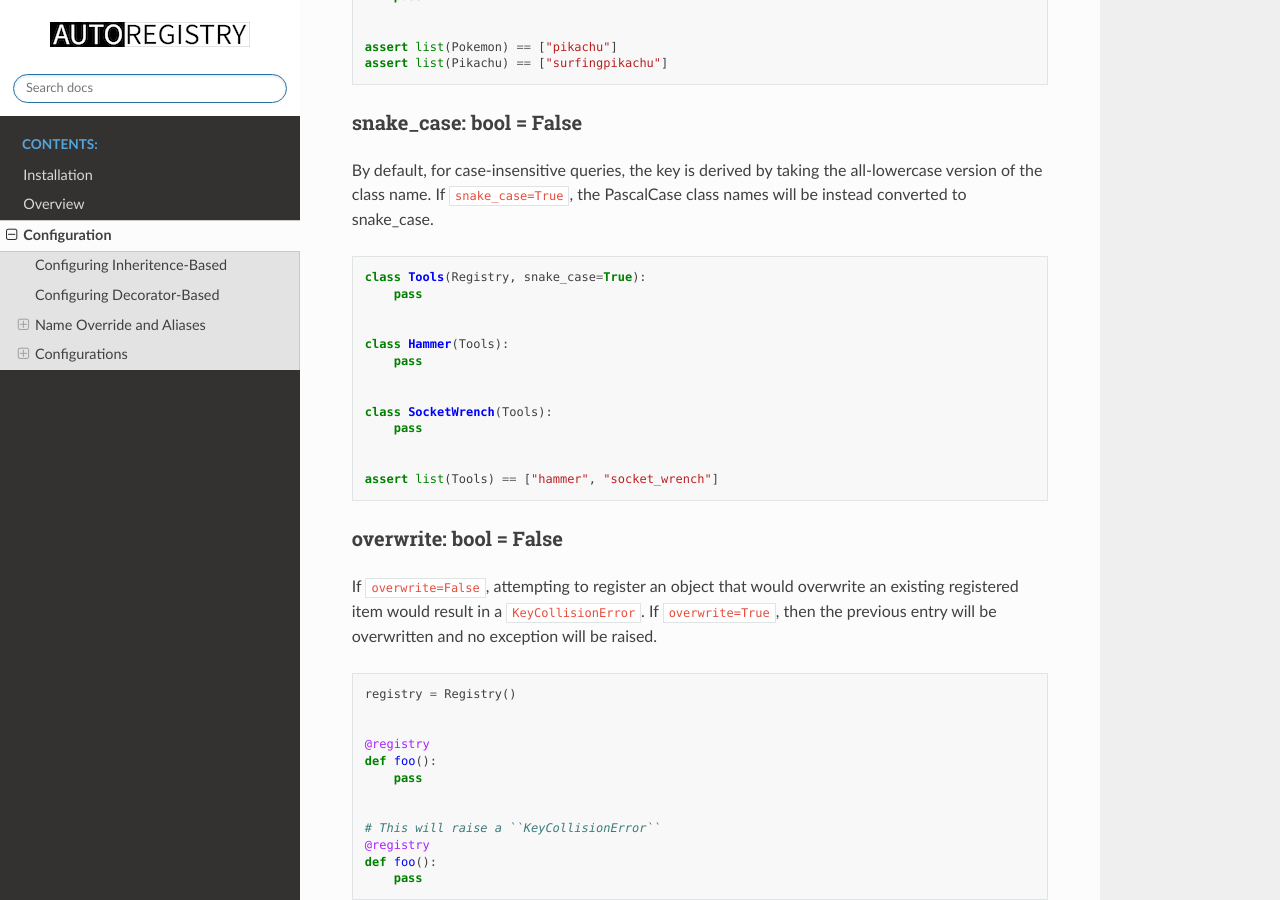
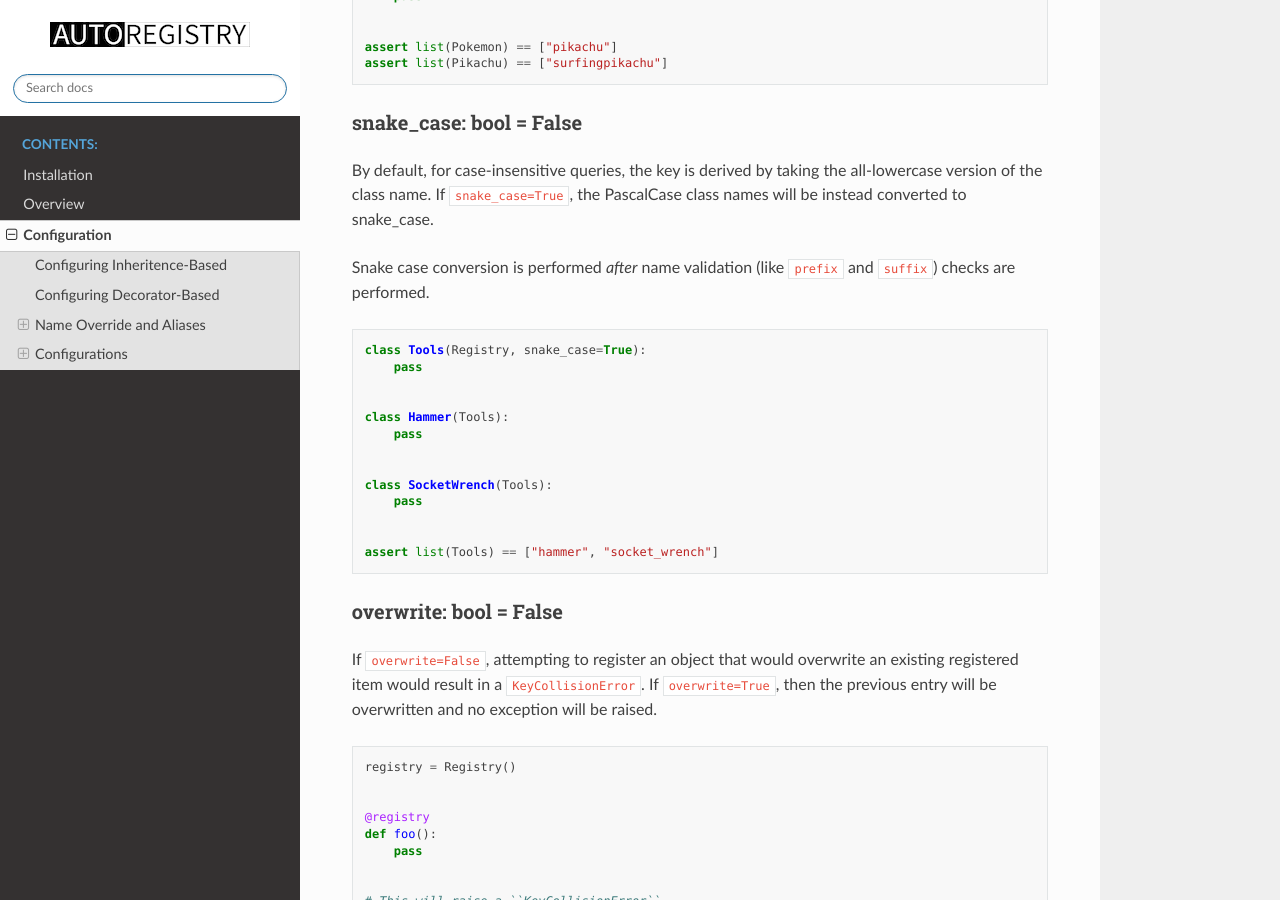
Before and after one commit to BrianPugh/autoregistry, a Sphinx documentation site: the page built from docs/source/Configuration.rst, in a window 1280 px wide and 900 px high, scrolled down 6156 px. Built offline with Sphinx 7.4.7 and the Read the Docs theme 2.0.0, drawn with Linux system fonts in a browser that asks for light colours.

Commit message:
Add clarification to snake-case conversion docs

```diff
--- a/docs/source/Configuration.rst
+++ b/docs/source/Configuration.rst
@@ -360,6 +360,8 @@ by taking the all-lowercase version of the class name.
 If ``snake_case=True``, the PascalCase class names will be
 instead converted to snake_case.
 
+Snake case conversion is performed *after* name validation (like ``prefix`` and ``suffix``) checks are performed.
+
 .. code-block:: python
 
    class Tools(Registry, snake_case=True):
```
